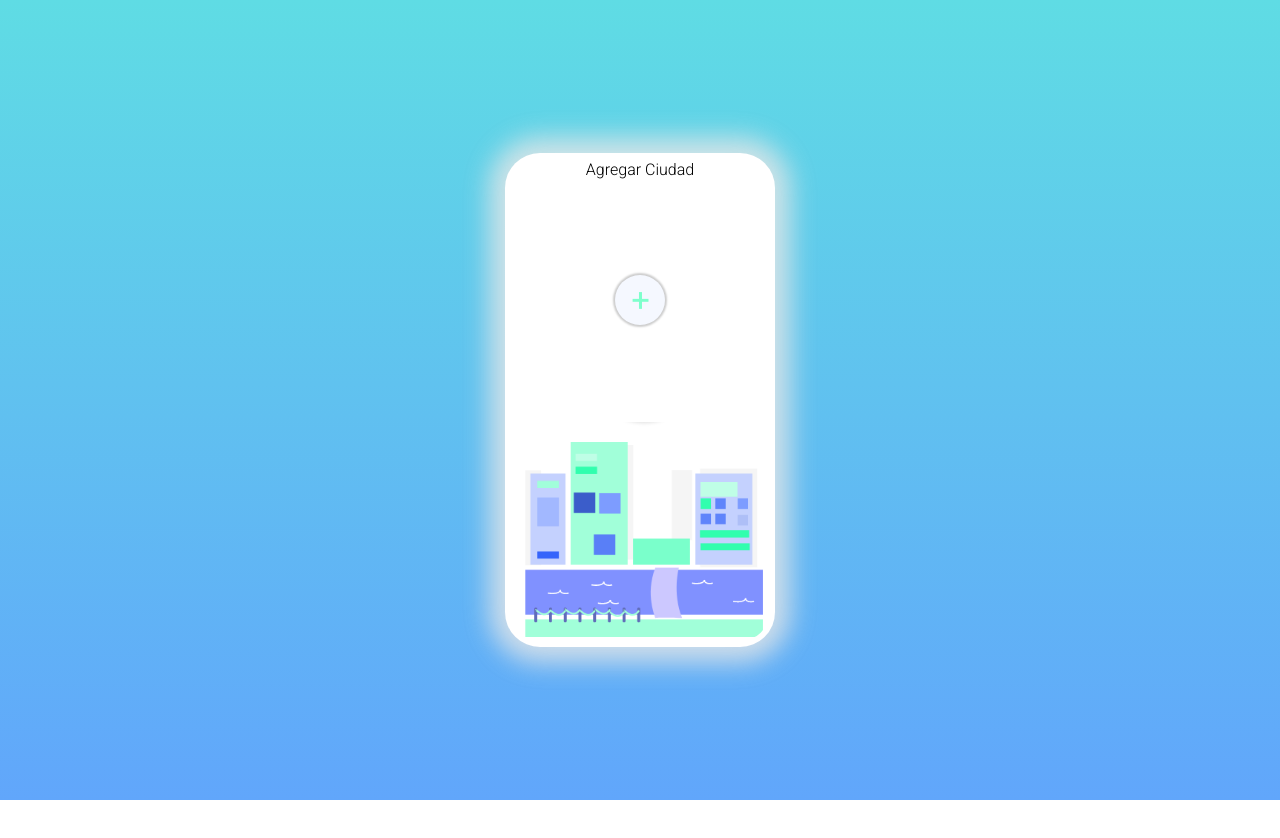
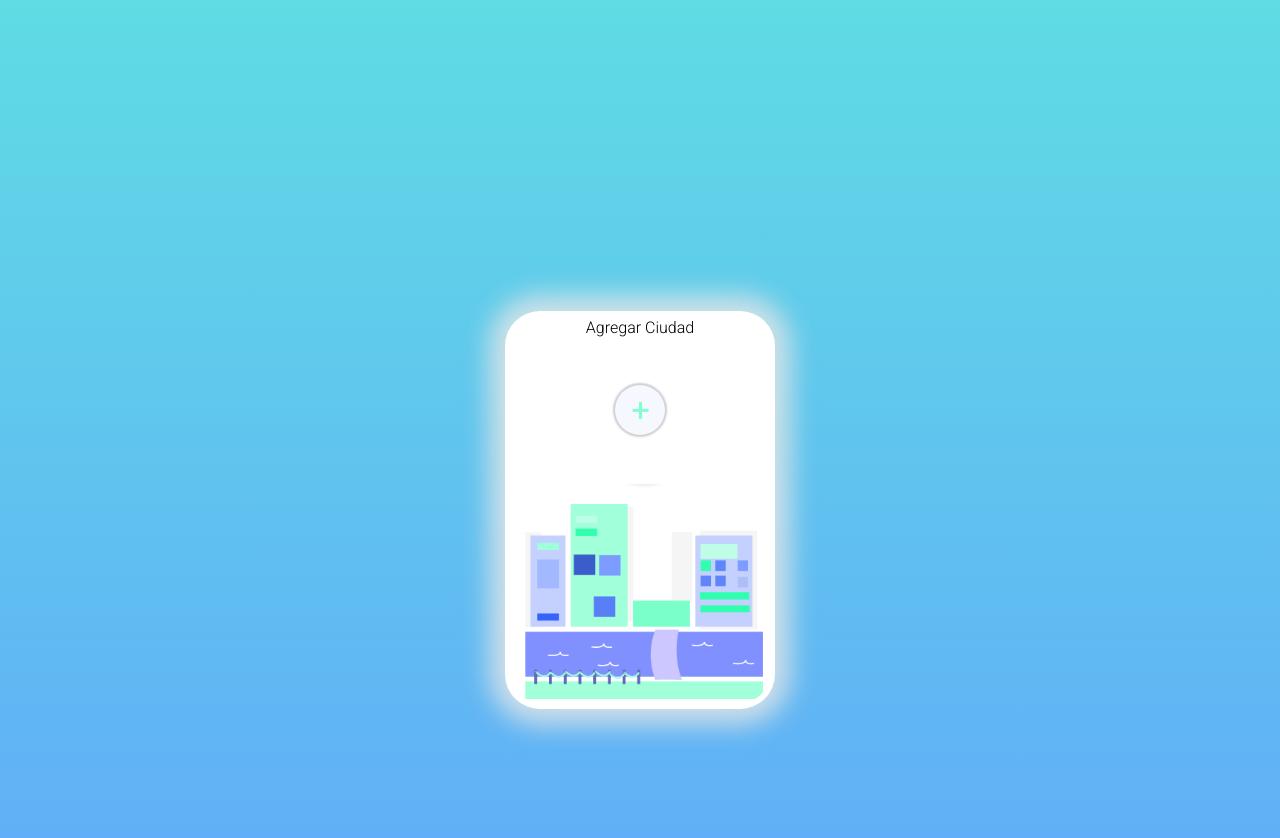
Before and after one commit to SandovalJr/AppClima_Angular_Codellege, an Angular app: page / in a window 1280 px wide. Shown: the top 838 px of the page. Before the commit the page ends 800 px from the top, so only its background shows below. Built offline with nearby package versions, Linux system fonts and the light colour scheme.

Commit message:
Ya no agrega mas tarjetas iguales

```diff
--- a/src/app/components/cards-weather/cards-weather.component.css
+++ b/src/app/components/cards-weather/cards-weather.component.css
@@ -1,7 +1,7 @@
 .tarjeta {
   margin-top: 80px;
   width: 40vh;
-  height: 50vh;
+  height: 100%;
   box-shadow: 0px 0px 26px 16px rgba(231, 230, 230, 0.82);
   border-radius: 35px;
   display: flex;
--- a/src/app/components/cards-weather/cards-weather.component.ts
+++ b/src/app/components/cards-weather/cards-weather.component.ts
@@ -20,9 +20,18 @@ export class CardsWeatherComponent implements OnInit {
 
   AgregarCiudad() {
     const ArrayWeather = this.GetLocalStorage();
-    ArrayWeather.push(this.climaFiltradoRecibido.NombreCiudad);
-    localStorage.setItem('Climas', JSON.stringify(ArrayWeather));
-    // this.MostrarBoton == true;
+    if (this.ChecarNoRepetidos(ArrayWeather) == 0) {
+      ArrayWeather.push(this.climaFiltradoRecibido.NombreCiudad);
+      localStorage.setItem('Climas', JSON.stringify(ArrayWeather));
+      // this.MostrarBoton == true;
+    }
+  }
+
+  private ChecarNoRepetidos(ArrayWeather: Array<string>): number {
+    const ciudades: Array<any> = ArrayWeather.filter(
+      (clima) => clima == this.climaFiltradoRecibido.NombreCiudad
+    );
+    return ciudades.length;
   }
 
   public GetLocalStorage() {
@@ -34,7 +43,6 @@ export class CardsWeatherComponent implements OnInit {
     }
   }
 
-
   public irDetalles(nombreCiudad: string) {
     // console.log(nombreCiudad);
 
--- a/src/app/components/home/home.component.css
+++ b/src/app/components/home/home.component.css
@@ -1,20 +1,24 @@
 .contenedor {
   width: 100%;
-  height: 100vh;
+  height: 120vh;
   background: linear-gradient(
     0deg,
     rgba(97, 166, 251, 1) 0%,
     rgba(95, 220, 228, 1) 100%
   );
   display: flex;
+  flex-wrap: wrap;
   justify-content: center;
   align-items: center;
+  align-content: space-around;
+  padding: 30px 0px;
+  /* overflow-y: scroll; */
 }
 
 .tarjeta {
   /* margin-top: 80px; */
   width: 20%;
-  height: 60%;
+  height: 40%;
   box-shadow: 0px 0px 26px 16px rgba(231, 230, 230, 0.82);
   border-radius: 35px;
   display: flex;
@@ -26,6 +30,7 @@
   cursor: pointer;
   margin: 0px 20px;
 }
+
 
 .tarjeta > img {
   width: 100%;
--- a/src/app/components/home/home.component.html
+++ b/src/app/components/home/home.component.html
@@ -5,6 +5,7 @@
       [climaFiltradoRecibido]="clima"
       *ngFor="let clima of ArrayClimaFiltrado"
       [MostrarBoton]="false"
+
       ></app-cards-weather>
     </ng-container>
     <div class="tarjeta" (click)="IrAgregar()">
```
